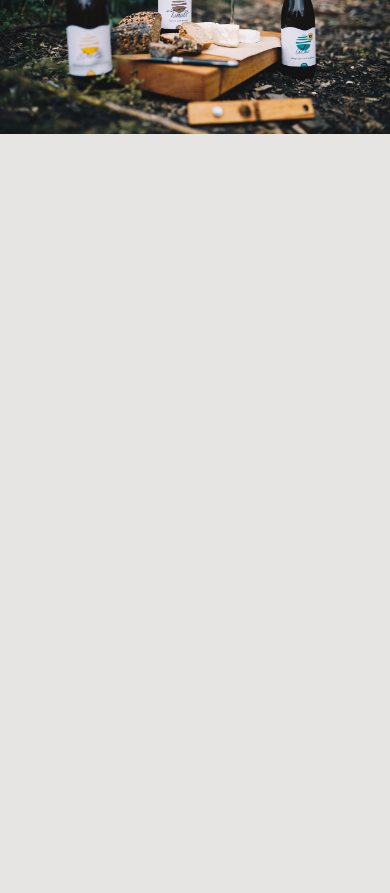
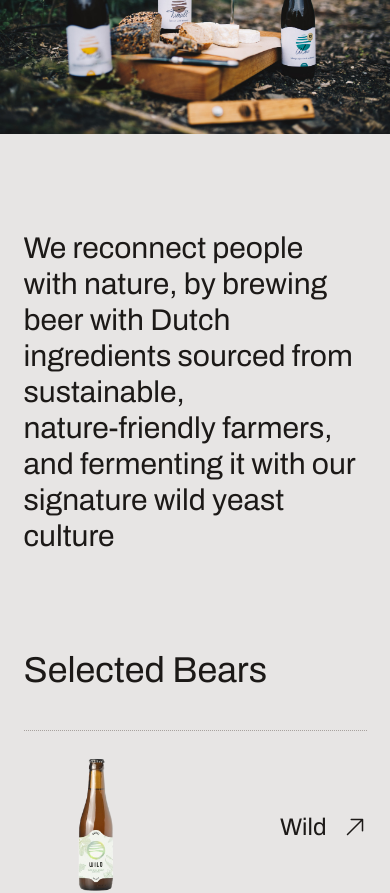
Before and after one commit to iHonu/framer-mini, a Next.js app: page / in a window 390 px wide. Shown: the part 740-1633 px from the top of the page. Built offline with nearby package versions, Linux system fonts and the light colour scheme.

Commit message:
fix mobile hero scroll

```diff
--- a/src/components/Hero.tsx
+++ b/src/components/Hero.tsx
@@ -94,7 +94,7 @@ export const Hero = () => {
         </div>
         <div className="md:col-span-5 relative">
           <motion.div
-            className="mt-20 md:mt-0 md:size-full md:absolute md:right-0 max-md:!w-full"
+            className="mt-20 md:mt-0 md:size-full md:absolute md:right-0 max-md:!w-full overflow-hidden"
             style={{ width: imageWidth }}
           >
             <Image
@@ -105,7 +105,7 @@ export const Hero = () => {
           </motion.div>
         </div>
       </div>
-      <div className="h-[100vh]" ref={scrollRef}></div>
+      <div className="md:h-[100vh] overflow-x-hidden" ref={scrollRef}></div>
     </section>
   );
 };
```
